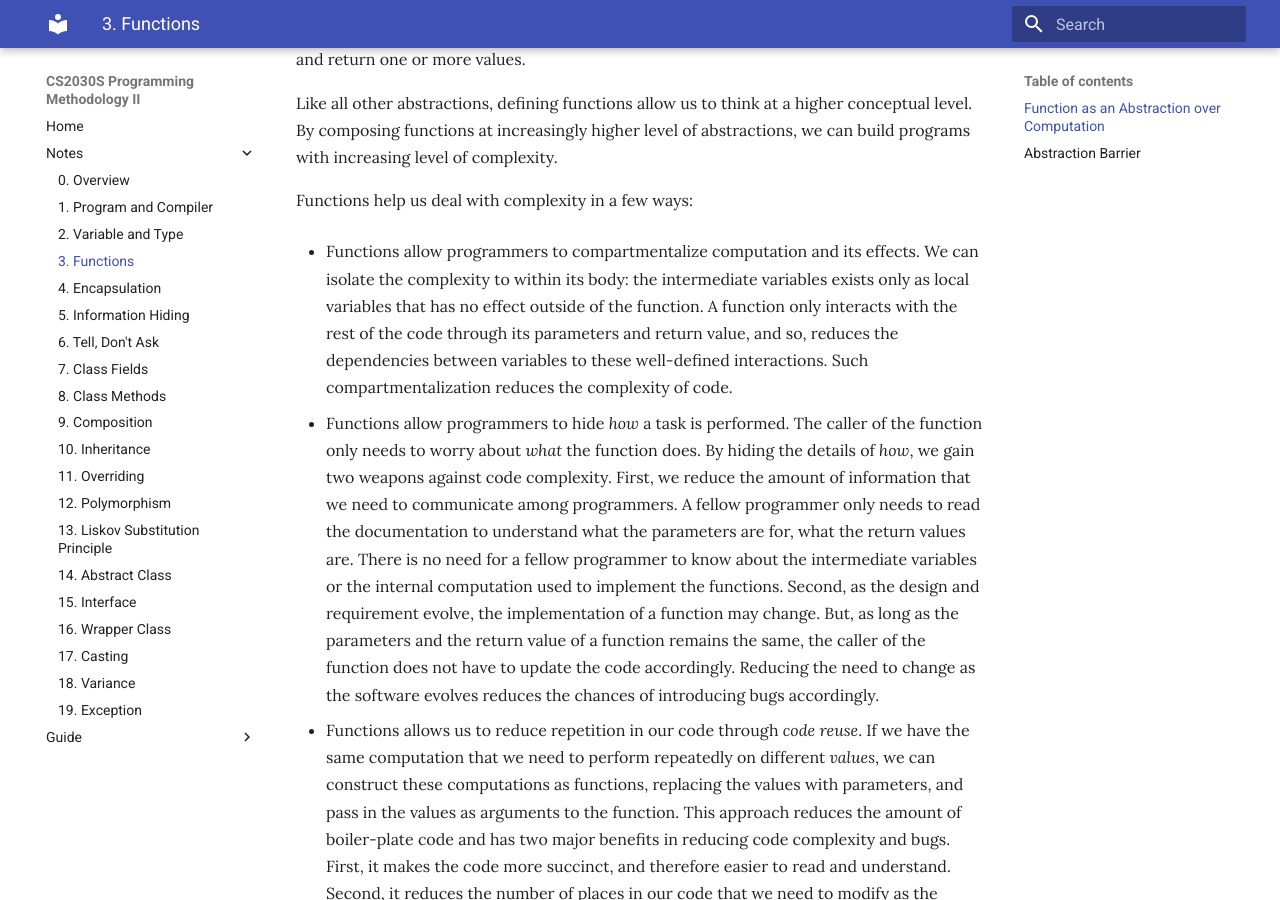
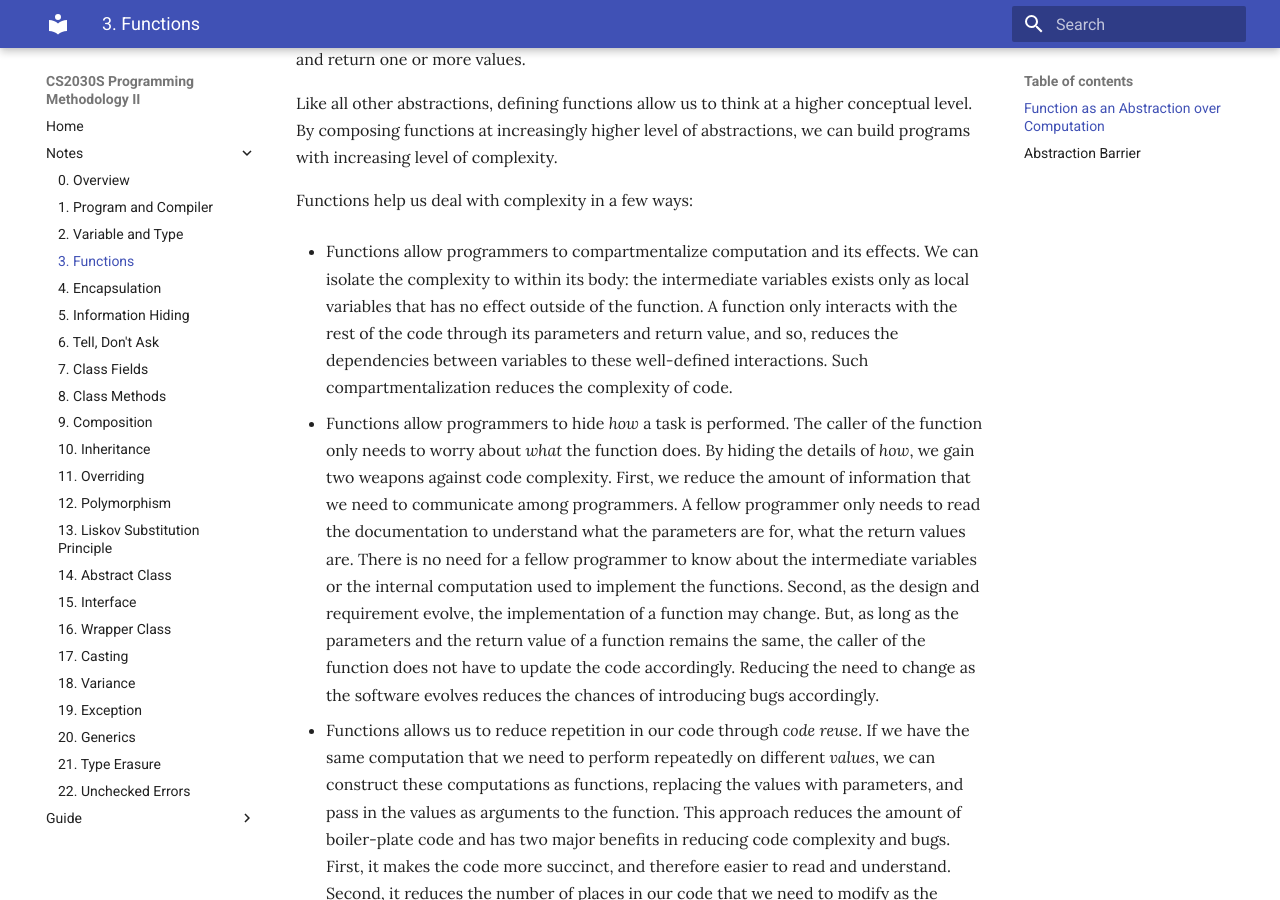
Before and after one commit to nus-cs2030s/2021-s2, an MkDocs documentation site: the page built from docs/03-function.md, in a window 1280 px wide and 900 px high, scrolled down 501 px. Built offline with MkDocs 1.6.1 and Material for MkDocs 9.7.7, drawn with Linux system fonts in a browser that asks for light colours.

Commit message:
Add links to Unit 20-22

```diff
--- a/mkdocs.yml
+++ b/mkdocs.yml
@@ -21,6 +21,9 @@ nav:
     - 17. Casting: '17-casting.md'
     - 18. Variance: '18-variance.md'
     - 19. Exception: '19-exception.md'
+    - 20. Generics: '20-generics.md'
+    - 21. Type Erasure: '21-erasure.md'
+    - 22. Unchecked Errors: '22-unchecked.md'
   - Guide:
     - Programming Environments: 'environments.md'
     - Using Unix CLI:
```
